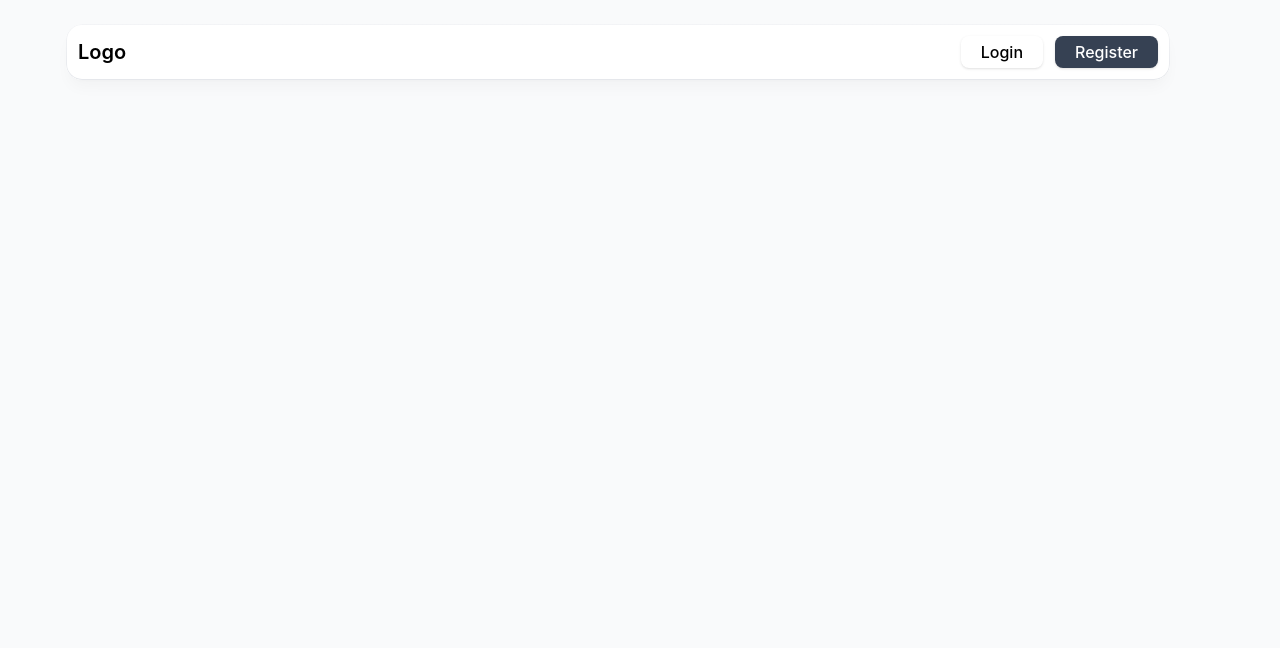
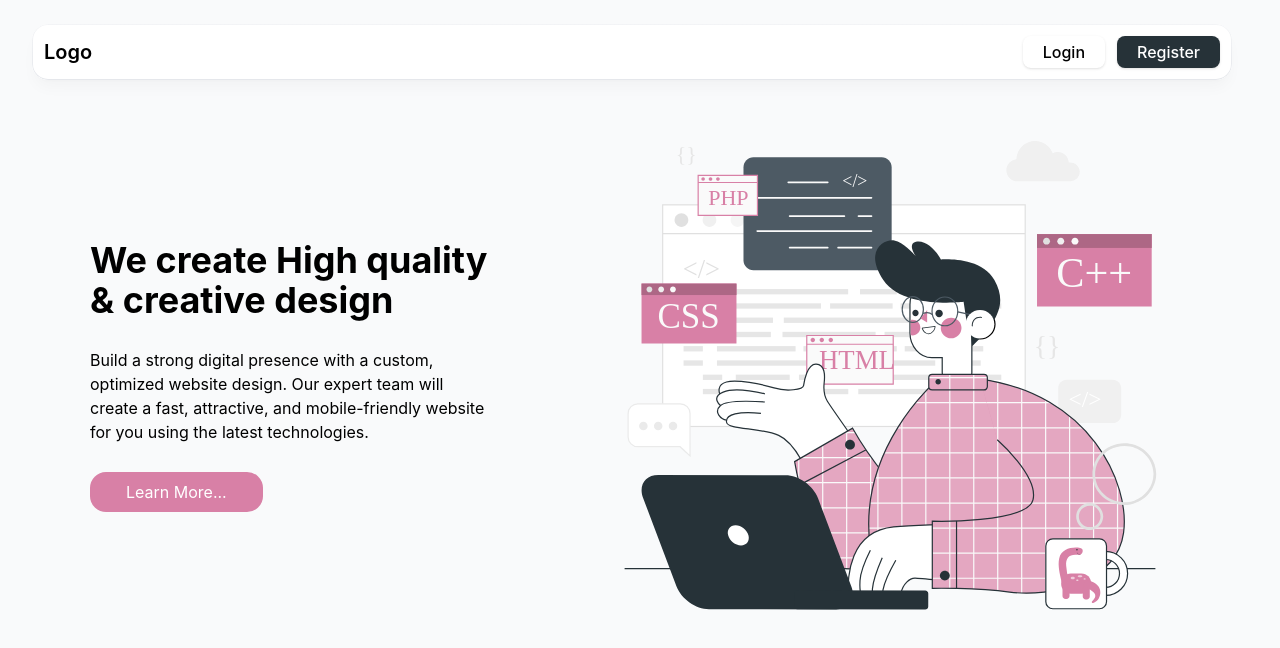
Before and after one commit to mohmdrezaei/mini-projects-landing, a React (Vite) app: page / in a window 1280 px wide. Shown: the top 648 px of the page. Built offline with nearby package versions, Linux system fonts and the light colour scheme.

Commit message:
Landing page design

```diff
--- a/src/App.jsx
+++ b/src/App.jsx
@@ -1,15 +1,17 @@
-import { useState } from 'react'
-import reactLogo from './assets/react.svg'
-import viteLogo from '/vite.svg'
-import './App.css'
-import Layout from './layout/Layout'
+
+import "./App.css";
+import Landing from "./components/modules/Landing";
+import MainCard from "./components/modules/MainCard";
+import Layout from "./layout/Layout";
 
 function App() {
-  const [count, setCount] = useState(0)
 
   return (
-    <Layout/>
-  )
+    <Layout>
+      <Landing/>
+
+    </Layout>
+  );
 }
 
-export default App
+export default App;
--- /dev/null
+++ b/src/components/modules/Landing.jsx
@@ -0,0 +1,28 @@
+
+import landing from "/images/landing.svg";
+function Landing() {
+  return (
+    <div className="flex  justify-between w-[1100px] m-auto mt-12">
+    <div className="mt-40 w-[400px] text-left">
+      <h1 className="text-4xl font-[700]">
+        We create High quality & creative design
+      </h1>
+      <p className="mt-7 font-[400]">
+        Build a strong digital presence with a custom, optimized website
+        design. Our expert team will create a fast, attractive, and
+        mobile-friendly website for you using the latest technologies.
+      </p>
+      <button className="bg-[#d880a6] mt-7 text-white rounded-2xl py-2 px-9 font-[400]">
+        Learn More...
+      </button>
+    </div>
+    <img
+      className="w-[600px] flex justify-start"
+      src={landing}
+      alt="landing"
+    />
+  </div>
+  )
+}
+
+export default Landing
--- /dev/null
+++ b/src/components/modules/MainCard.jsx
@@ -0,0 +1,11 @@
+import React from 'react'
+
+const MainCard = ({ children }) => {
+    return (
+      <div className="main-card">
+        {children}
+      </div>
+    );
+  };
+
+export default MainCard
--- a/src/index.css
+++ b/src/index.css
@@ -9,13 +9,11 @@ body {
   margin: auto;
   max-width: 1440px;
   min-height: 100vh;
-  padding: 10px;
+
   background-color: #f9fafb;
 }
 
 * {
-
-  margin: 0;
   box-sizing: border-box;
 }
 
--- a/src/layout/Header.jsx
+++ b/src/layout/Header.jsx
@@ -1,8 +1,8 @@
 
 function Header() {
   return (
-    <header className="fixed top-2 z-30 w-full md:top-6">
-      <div className="mx-auto max-w-6xl px-4 sm:px-6">
+    <header className="fixed top-2 z-30 m-auto w-[1200px] md:top-6">
+      <div className="">
         <div className="relative flex h-14 items-center justify-between gap-3 rounded-2xl bg-white/90 px-3 shadow-lg shadow-black/[0.03] backdrop-blur-xs before:pointer-events-none before:absolute before:inset-0 before:rounded-[inherit] before:border before:border-transparent before:[background:linear-gradient(var(--color-gray-100),var(--color-gray-200))_border-box] before:[mask-composite:exclude_!important] before:[mask:linear-gradient(white_0_0)_padding-box,_linear-gradient(white_0_0)]">
           <div className="flex flex-1 items-center">
            <h1 className="font-[600] text-xl">Logo</h1>
@@ -20,7 +20,7 @@ function Header() {
             <li>
               <button
                 href="/signup"
-                className="px-5 py-1 rounded-lg shadow-sm bg-gray-700 text-white cursor-pointer font-[500]"
+                className="px-5 py-1 rounded-lg shadow-sm bg-[#263238] text-white cursor-pointer font-[500]"
               >
                 Register
               </button>
```
Also changed, not shown: public/images/landing.svg (added), src/components/modules/Dropdown.jsx (added), src/components/modules/RunButton.jsx (added).
